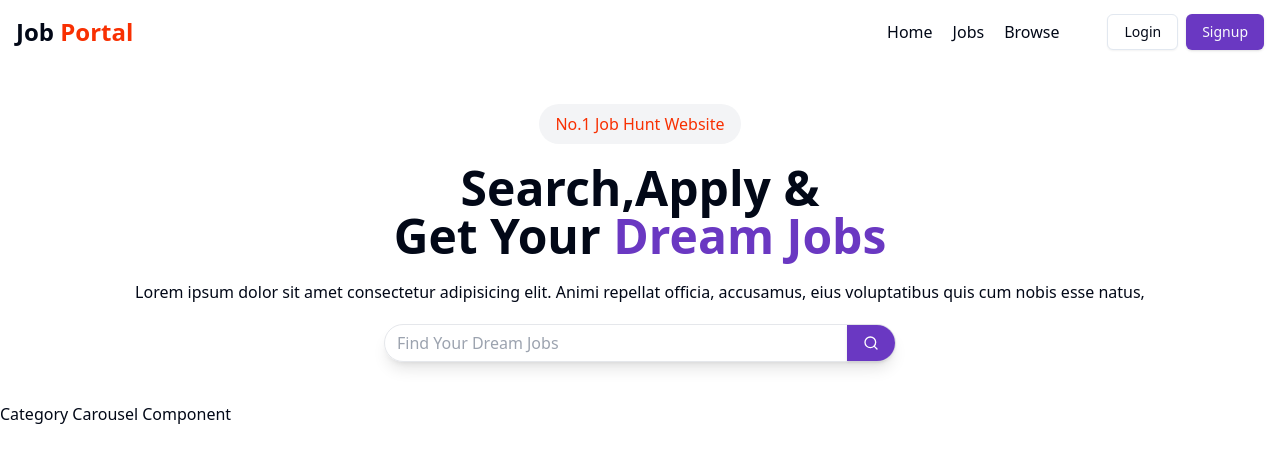
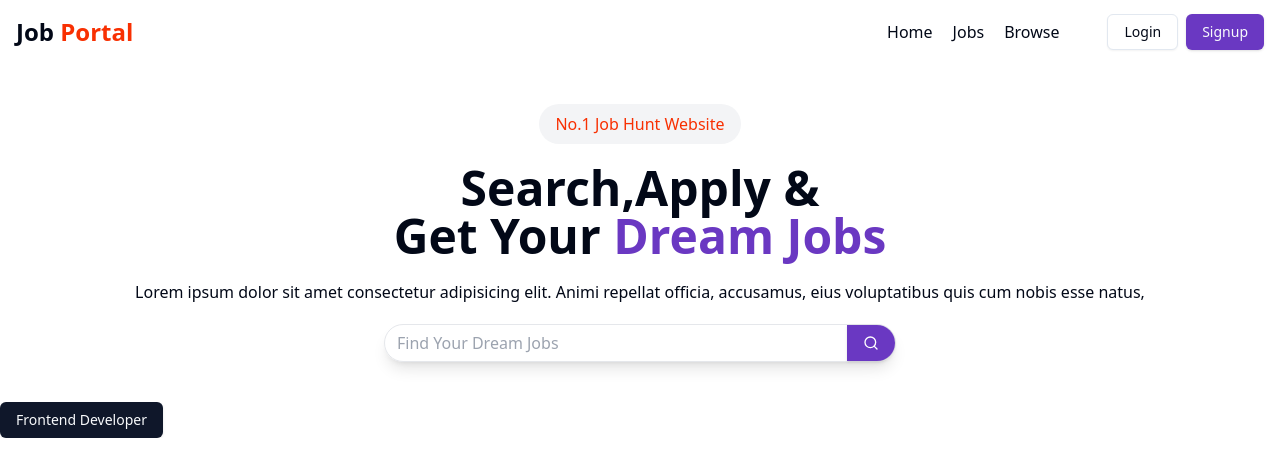
Before and after one commit to arnav1203/Job-Portal, a React (Vite) app in the folder client/: page / in a window 1280 px wide. Shown: the top 476 px of the page. Built offline with nearby package versions, Linux system fonts and the light colour scheme.

Commit message:
Carousel

```diff
--- a/client/src/components/CategoryCarousel.jsx
+++ b/client/src/components/CategoryCarousel.jsx
@@ -1,4 +1,6 @@
 import React from "react";
+import { Carousel, CarouselContent, CarouselItem } from "./ui/carousel";
+import { Button } from "./ui/button";
 
 const category = [
   "Frontend Developer",
@@ -9,7 +11,19 @@ const category = [
 ];
 
 const CategoryCarousel = () => {
-  return <div>Category Carousel Component</div>;
+  return (
+    <div>
+      <Carousel classname="w-full max-w-xl mx-auto my-20">
+        <CarouselContent>
+          {category.map((cat, index) => (
+            <CarouselItem classname="md:basis-1/2 lg-basis-1/3">
+              <Button>{cat}</Button>
+            </CarouselItem>
+          ))}
+        </CarouselContent>
+      </Carousel>
+    </div>
+  );
 };
 
 export default CategoryCarousel;
```
